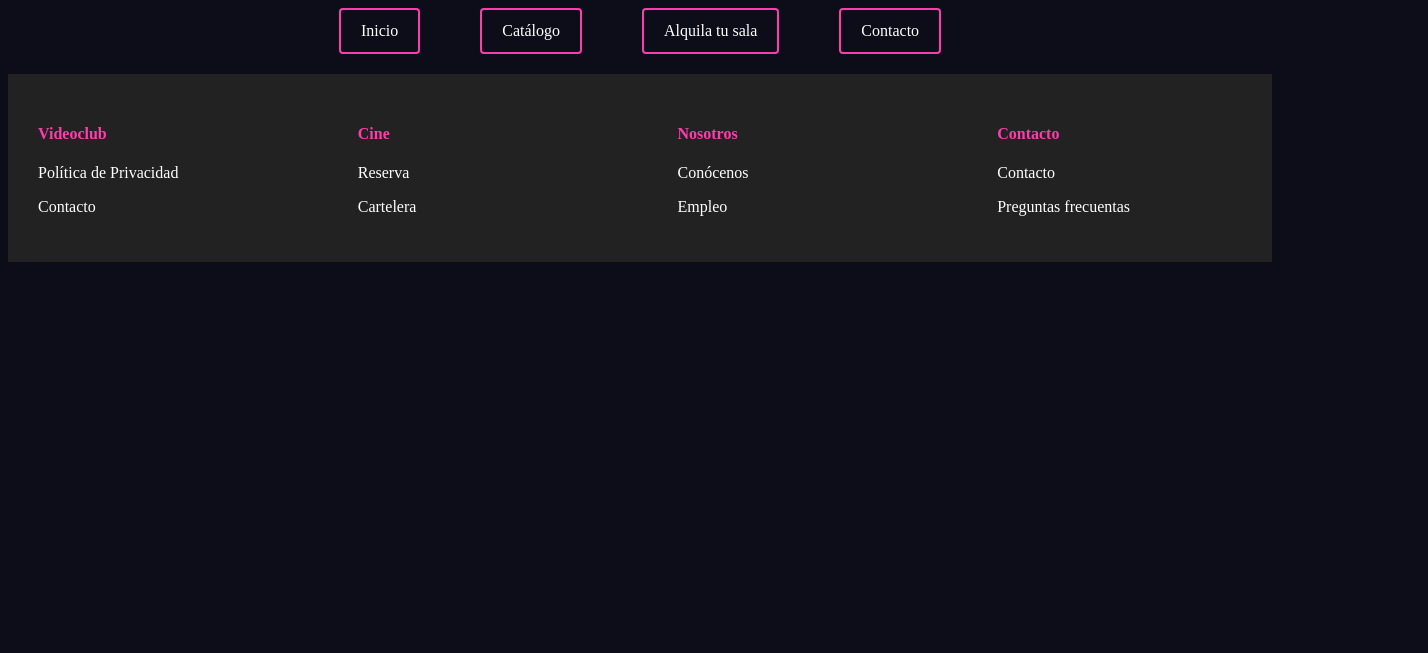
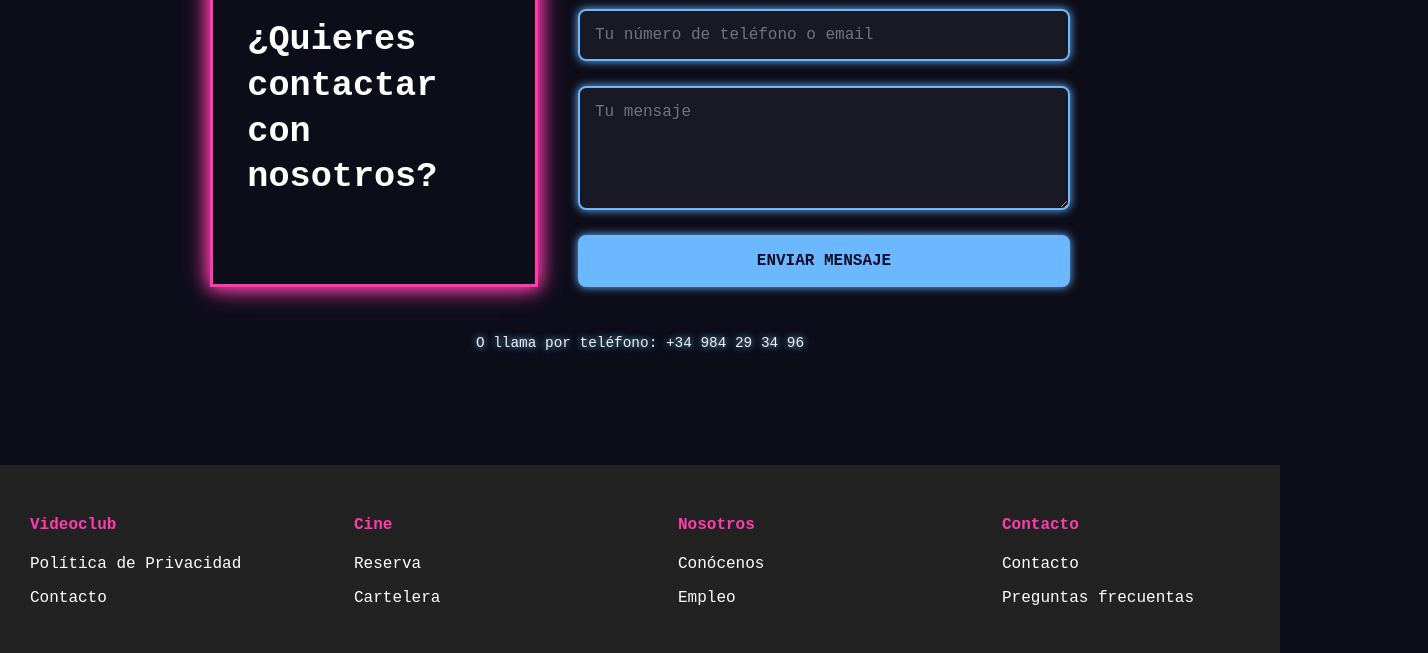
Before and after one commit to yolandaalfonso/videoclub, a website: page index.html in a window 1280 px wide. Shown: the part 823-1476 px from the top of the page, 1428 px wide, since content can reach past the window. Before the commit the page ends 1093 px from the top, so only its background shows below. Drawn offline with Linux system fonts and the light colour scheme.

Commit message:
feat: contact form

```diff
--- a/home.css
+++ b/home.css
@@ -1,4 +1,166 @@
 body{
     background-color: #0D0D1A;
     color: white;
+    font-family: monospace, sans-serif;
+    margin: 0;
 }
+
+/* Regla 1: El contenedor principal que centra todo */
+#header {
+    display: block;
+    max-width: 900px;
+    margin: 40px auto 0; /* Centrado: 40px arriba, auto a los lados, 0 abajo */
+}
+
+/* Regla 2: La caja que envuelve la imagen y lleva el borde */
+#header .img-header {
+    border: 3px solid #ff3cac;
+    box-shadow: 0 0 15px #ff3cac, 0 0 25px #ff3cac;
+    border-radius: 10px;
+    overflow: hidden; /* Importante para que la imagen no se salga de las esquinas redondeadas */
+    line-height: 0;   /* Truco para evitar espacios fantasma debajo de la imagen */
+}
+
+/* Regla 3: La imagen, que solo se preocupa de llenar la caja */
+#header .img-header img {
+    width: 100%;
+    height: auto;     /* La altura se ajusta para no deformar la imagen */
+    display: block;
+}
+
+/*contenedor formulario*/
+.contact-section {
+    display: flex; /*para que se pongan en fila junto con info-side y form-side*/
+    max-width: 900px;
+    margin: 80px auto;
+    padding: 20px;
+    border-radius: 10px;
+    position: relative; /*posicionar parrafo de formulario*/
+}
+
+/* --- Estilo específico para el botón --- */
+.form-side button {
+    background-color: #6cb8ff; /* Fondo azul sólido */
+    color: #0f0c29; /* Texto oscuro para que contraste */
+    font-weight: 600; /* Letra un poco más gruesa */
+    cursor: pointer; /* Muestra una manito al pasar el ratón */
+}
+
+/* --- Estilo para el texto del teléfono --- */
+.phone-info {
+    position: absolute;
+    bottom: 20px;
+    left: 50%;
+    transform: translateX(-50%);
+    white-space: nowrap;
+    text-align: center;
+    color: #f0f0f0;
+    text-shadow: 0 0 7px rgba(200, 200, 255, 0.6), 0 0 10px rgba(0, 217, 255, 0.5);
+    font-size: 2.4em;
+    margin-top: 10px; /* Un poco menos de espacio que los otros campos */
+}
+
+.info-side {
+    flex-basis: 40%; /*para que la columana izq. ocupe el 40% de espacio*/
+    padding: 20px;
+}
+
+.form-side {
+    flex-basis: 60%; /*para que la columna derecha ocupe el 60%*/
+    padding: 20px;
+    padding-bottom: 53px;
+}
+
+/* --- Estilo de la caja rosa --- */
+.info-box {
+    border: 3px solid #ff3cac; /* Borde rosa neón */
+    padding: 30px;
+    box-shadow: 0 0 15px #ff3cac, 0 0 25px #ff3cac; /* Efecto de brillo para el borde rosa */
+    height: 86%;
+    box-sizing: border-box;
+    display: grid;
+    place-items: center;
+}
+
+.info-box h2 {
+    font-size: 2.2em;
+    line-height: 1.3; /* Aumentamos el espacio entre las líneas */
+    margin: 0;
+    /* Esta es la clave para que el texto se rompa:
+       le decimos que el ancho máximo del texto no puede superar
+       el de 12 caracteres. Esto lo fuerza a dividirse. */
+    max-width: 12ch;
+}
+
+.form-side input,
+.form-side textarea,
+.form-side button {
+    /* --- Arreglo de la maquetación --- */
+    display: block; /* Obliga a que cada elemento sea un bloque (se apilen) */
+    width: 100%;    /* Obliga a que ocupen el 100% del ancho de la columna */
+
+    /* ¡Línea súper importante! Evita que el padding y el borde hagan que el
+       elemento se salga de su contenedor (del 100% del ancho) */
+    box-sizing: border-box;
+
+    /* --- Espaciado y tipografía --- */
+    margin-bottom: 25px; /* Margen inferior para separar los campos */
+    padding: 15px; /* Relleno interno para que el texto no se pegue al borde */
+    font-family: inherit; /* Hereda la fuente 'Poppins' del body */
+    font-size: 1em;
+    border-radius: 8px; /* Esquinas redondeadas */
+
+    /* --- Estilo Neón Azul --- */
+    background-color: rgba(255, 255, 255, 0.05); /* Fondo oscuro semi-transparente */
+    border: 2px solid #6cb8ff; /* Borde azul neón */
+    box-shadow: 0 0 10px #6cb8ff; /* Brillo azul neón */
+    color: #f0f0f0; /* Color del texto que escribe el usuario */
+
+    transition: all 0.3 ease-in-out;
+}
+/* --- Efecto hover y focus para los campos de texto --- */
+.form-side input:hover,
+.form-side textarea:hover,
+.form-side input:focus,
+.form-side textarea:focus {
+    border-color: #6cb8ff; /* Hacemos el borde un poco más brillante */
+
+    /* ¡Doble sombra para un brillo mucho más intenso! */
+    box-shadow: 0 0 25px #6cb8ff, 0 0 40px rgba(0, 217, 255, 0.7);
+
+    /* Un sutil efecto de que 'sale' hacia ti */
+    transform: scale(1.02);
+
+    /* Quitamos el borde por defecto que ponen algunos navegadores al hacer focus */
+    outline: none;
+}
+
+/* --- Efecto hover para el botón --- */
+.form-side button:hover {
+    /* Hacemos el fondo y el texto aún más brillantes */
+    background-color: #6cb8ff;
+    color: #0a0a23;
+
+    /* Un brillo muy potente y disruptivo */
+    box-shadow: 0 0 25px #6cb8ff, 0 0 50px #6cb8ff;
+
+    /* Lo hacemos 'saltar' un poquito hacia arriba y crecer */
+    transform: scale(1.03) translateY(-3px);
+}
+
+.form-side button {
+    background-color: #6cb8ff !important; /* Le añadimos !important como último recurso para forzar el estilo */
+    color: #0f0c29 !important;
+    font-weight: 600;
+    cursor: pointer;
+}
+
+/* --- Estilo para el texto del teléfono --- */
+.form-side .phone-info {
+    text-align: center;
+    color: #f0f0f0;
+    font-size: 0.9em;
+    margin-top: 10px;
+}
+
+/*aqui termina contenedor formulario*/
--- a/index.html
+++ b/index.html
@@ -11,11 +11,33 @@
     <div class="contenedor" id="header"></div>
 
         <main>
+           <!--formulario contacto-->
 
-        </main>
+           <div class="contact-section">
+
+        <div class="info-side">
+            <div class="info-box">
+                <h2>¿Quieres contactar con nosotros?</h2>
+            </div>
+        </div>
+
+        <div class="form-side">
+
+            <form id="Contactanos">
+                <input type="text" id="nombre" name="nombre" placeholder="Tu nombre">
+                <input type="text" id="contacto" name="contacto" placeholder="Tu número de teléfono o email">
+                <textarea id="mensaje" name="mensaje" rows="5" placeholder="Tu mensaje"></textarea>
+                <button type="submit">ENVIAR MENSAJE</button>
+            </form>
+
+            <p class="phone-info">O llama por teléfono: +34 984 29 34 96</p>
+
+        </div> </div></main>
 
         <footer id="footer"></footer>
       </div>
+
+
       <script src="layout.js"></script>
 </body>
 </html>
```
Also changed, not shown: 1 other file.
